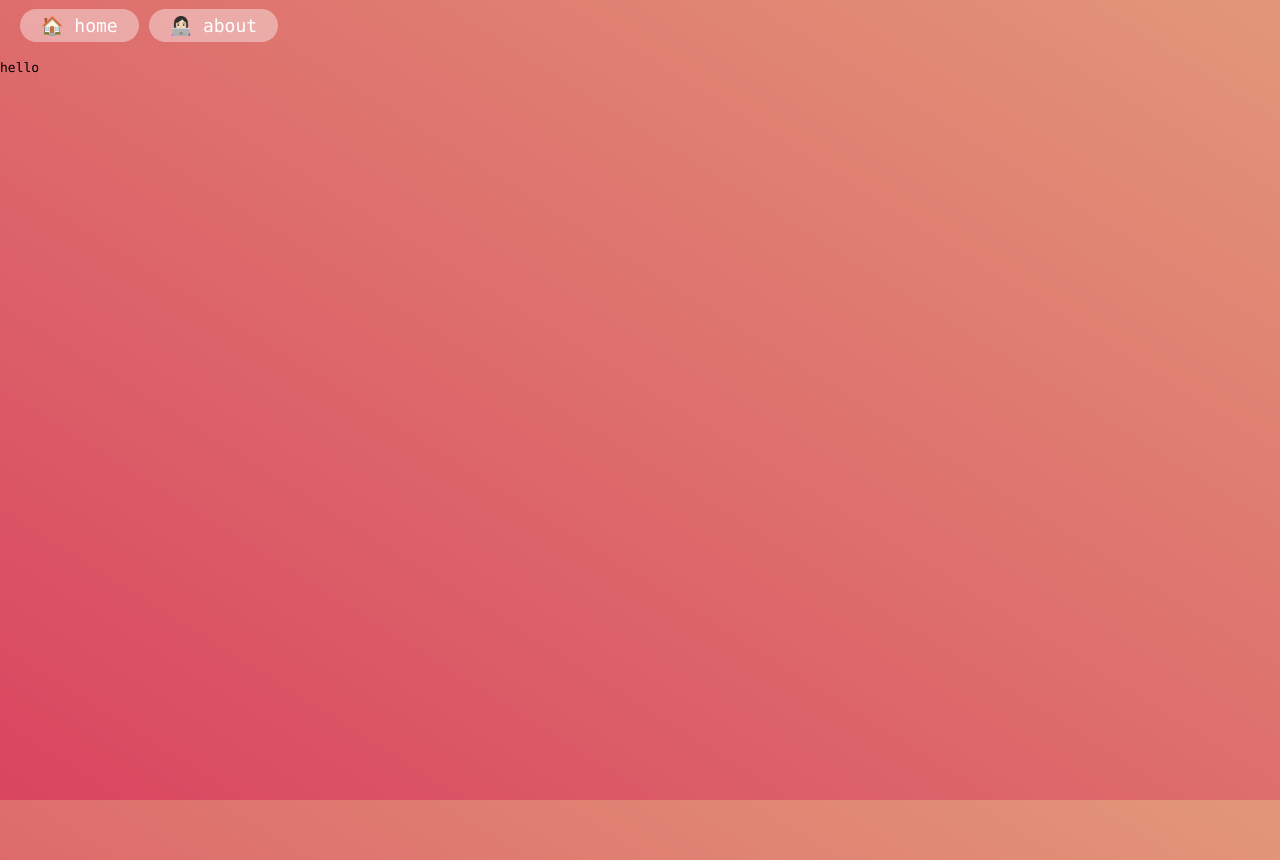
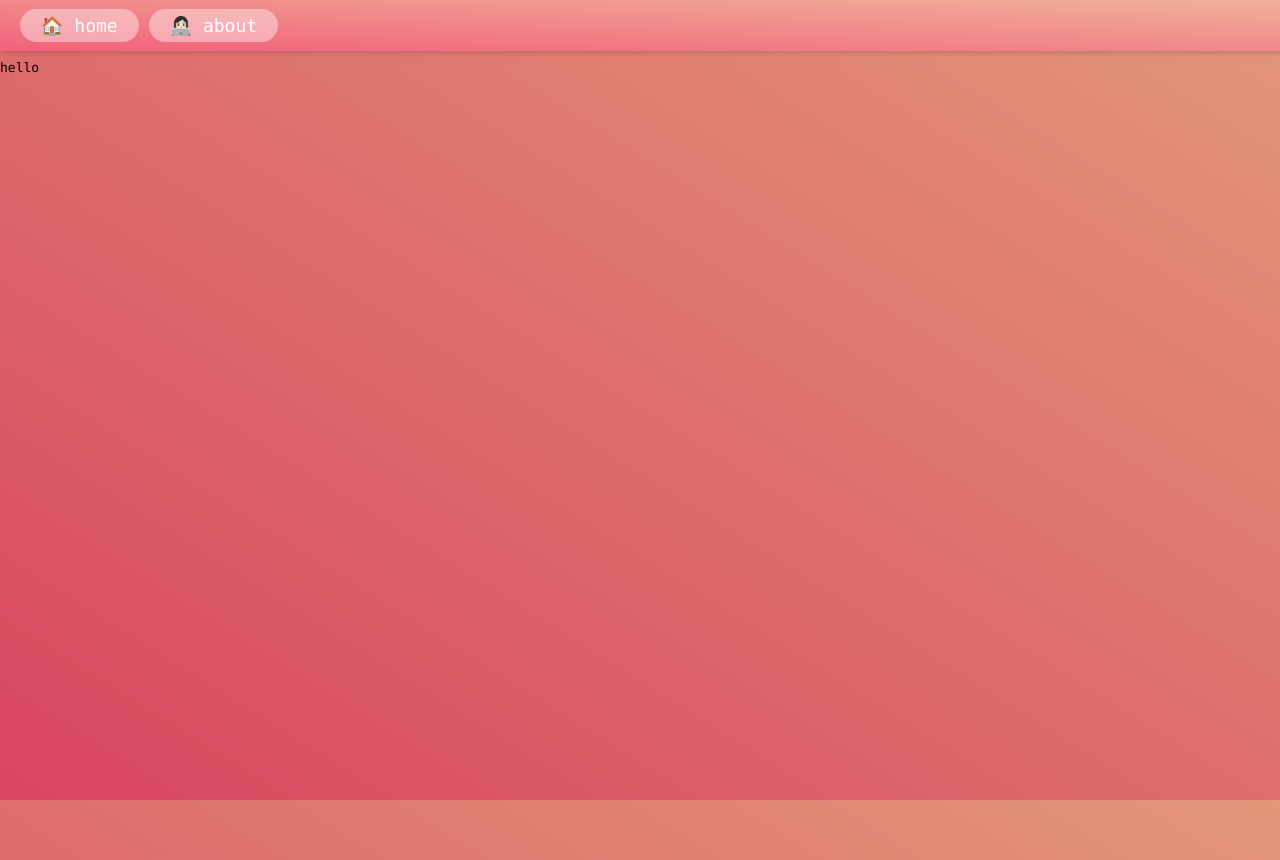
Before and after one commit to tsangela/uni-confessions, a React (Create React App) app: page / in a window 1280 px wide. Built offline with nearby package versions, Linux system fonts and the light colour scheme.

Commit message:
favicon and navbar

```diff
--- a/src/components/navigation/bar/index.js
+++ b/src/components/navigation/bar/index.js
@@ -3,9 +3,14 @@ import NavButton from '../button/index';
 import { paths } from '../../../utils/constants';
 
 class NavBar extends React.Component {
+  constructor(props) {
+    super(props);
+    this.ref = React.createRef();
+  }
+
   render() {
     return (
-      <div id='nav-bar' class='nav'>
+      <div ref={this.ref} id='nav-bar' className='nav nav-scroll'>
         <NavButton path={paths.HOME} />
         <NavButton path={paths.ABOUT} />
       </div>
--- a/src/components/navigation/button/index.js
+++ b/src/components/navigation/button/index.js
@@ -8,7 +8,7 @@ class NavButton extends React.Component {
     const name = getName(path);
     return (
       <NavLink to={path} role='button'>
-        <span id={path} class='nav-button' role='img' aria-label={path}>
+        <span id={path} className='nav-button' role='img' aria-label={path}>
           {name}
         </span>
       </NavLink>
--- /dev/null
+++ b/src/redux/actions/types.js
@@ -0,0 +1,10 @@
+import { combineReducers } from 'redux';
+
+const getReducers = (extraReducers) => {
+  return combineReducers({
+    // todo(atsang): add reducers here
+    ...extraReducers,
+  });
+};
+
+export default getReducers;
--- a/src/style/main.css
+++ b/src/style/main.css
@@ -70,7 +70,8 @@ a {
 }
 
 .nav-scroll {
-    background: #94A89A;
+    background: linear-gradient(to right top, #f2617c, #f0b299) no-repeat fixed;
+    /* background: rgba(255, 255, 255, 0.25); */
     box-shadow: 2px 2px 5px rgba(0, 0, 0, 0.15);
 }
 
```
Also changed, not shown: src/index.js (+5 -2 lines), public/manifest.json, src/images/favicon.gif (deleted), src/redux/reducers/index.js (added), 1 other file (tests, documents, lock files or other folders).
